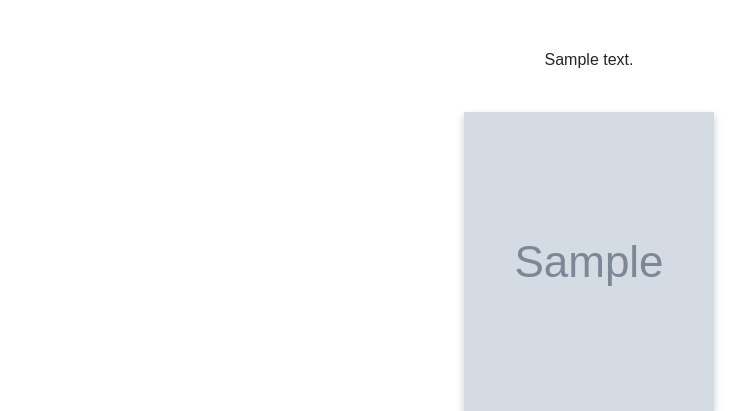
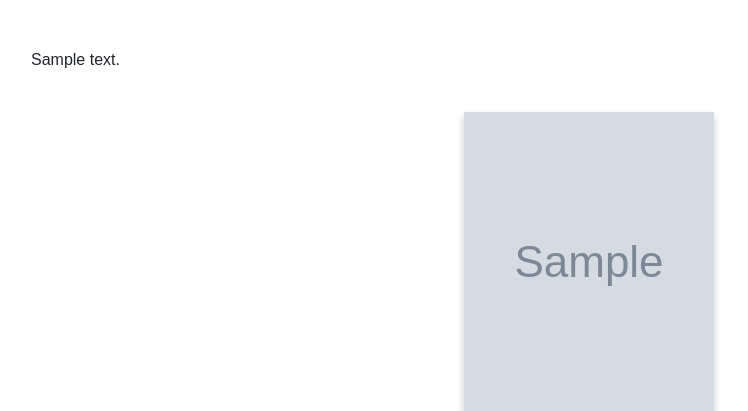
Before and after one commit to Ark005/edu, a Django app: a page that uses backend/web/templates/core/century_details.html in a window 1280 px wide. Shown: the part 82-493 px from the top of the page, without its empty margins (51-799 px from the left). Run offline with Django 4.2, Linux system fonts and the light colour scheme; tables that the repository leaves empty hold one stand-in row (values such as "Sample post"); grey boxes marked "Sample" are stand-in pictures; parts of the project's set-up code (start-up, migrations or seed data) failed here and were passed over.

Commit message:
Century detail

```diff
--- a/backend/web/templates/core/century_details.html
+++ b/backend/web/templates/core/century_details.html
@@ -3,9 +3,8 @@
     {% load static %}
     <br>
     <script src="{% static 'core/player.js' %}"></script>
-    <div>
-
-        <p class="text-center pre-line-text">
+    <div class="container">
+        <p class="pre-line-text">
             {{ century.text }}
         </p>
     </div>
```
